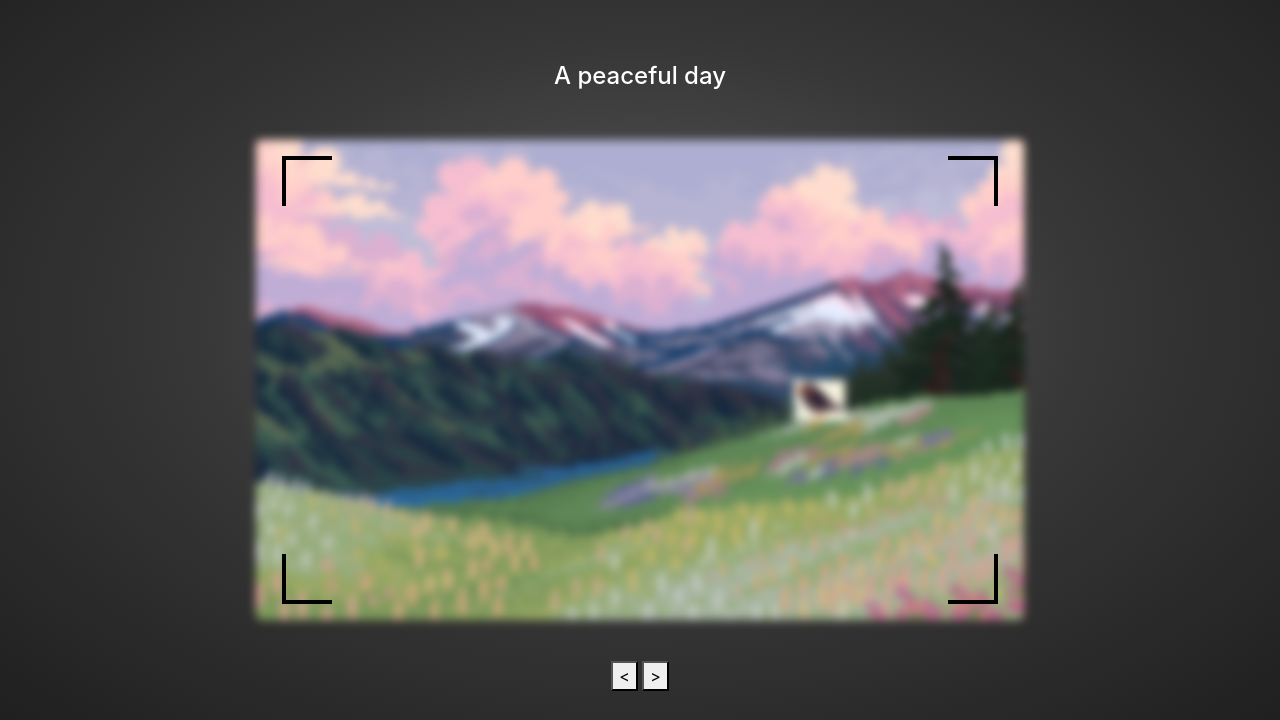
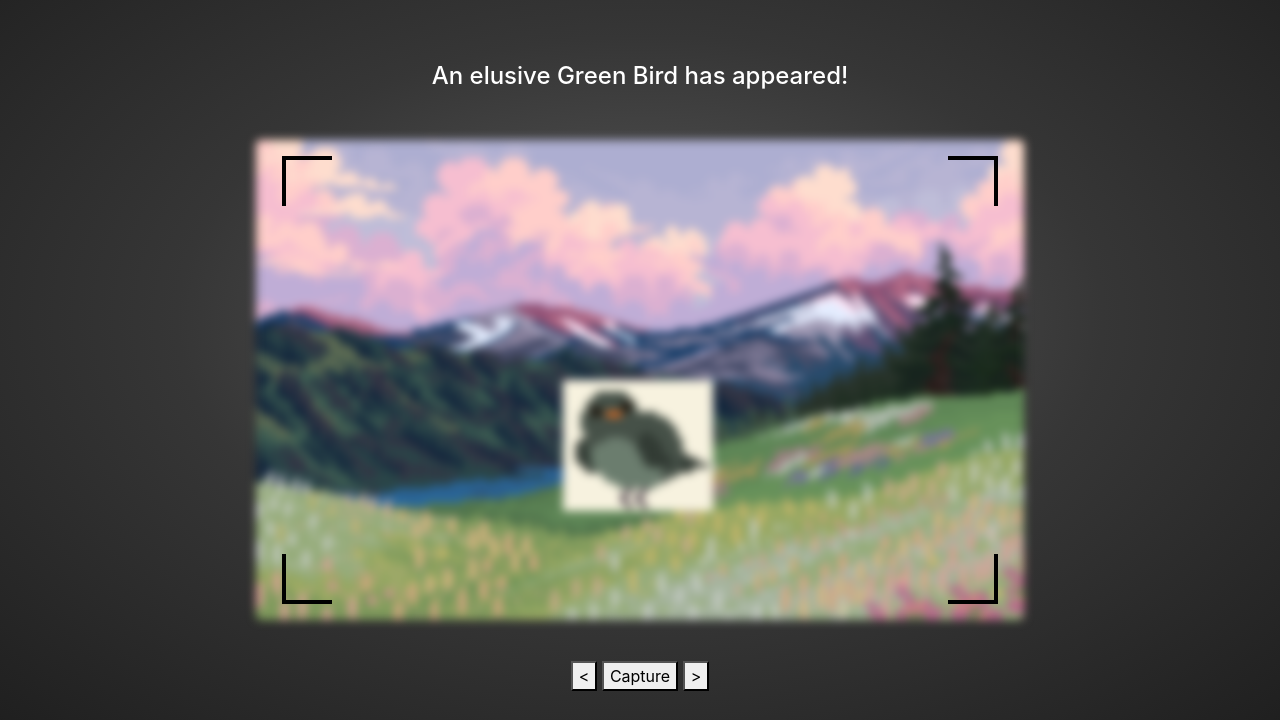
Before and after one commit to Alex0Blackwell/focused-bird-watcher-game, a plain HTML site: page index.html in a window 1280 px wide. Shown: the part 80-800 px from the top of the page. Drawn offline with nearby package versions, Linux system fonts and the light colour scheme.

Commit message:
implemented set title, set time, set price

```diff
--- a/css/master.css
+++ b/css/master.css
@@ -64,20 +64,23 @@ h1, h4,p {
 }
 
 #bird {
-  height: 40px;
+  width: 150px;
   position: absolute;
   top: 50%;
-  left: 70%;
+  left: 40%;
+}
+
+@media only screen and (max-width: 800px) {
+  #bird {
+    left: 30%;
+  }
 }
 
 @media only screen and (max-width: 600px) {
   #bird {
-    left: 65%;
+    left: 20%;
+  }
+  h1 {
+    font-size: 35px;
   }
 }
-
-@media only screen and (max-width: 340px) {
-  #bird {
-    left: 55%;
-  }
-}
--- a/index.html
+++ b/index.html
@@ -30,11 +30,12 @@
 
       <div class="col-lg-12 text-center">
         <button type="button" name="button" onmousedown="focusFn(true)"><</button>
+        <button type="button" name="button">Capture</button>
         <button type="button" name="button" onmousedown="focusFn(false)">></button>
       </div>
     </div>
 
+    <script src="js/blur.js" charset="utf-8"></script>
     <script src="js/bird.js" charset="utf-8"></script>
-    <script src="js/blur.js" charset="utf-8"></script>
   </body>
 </html>
--- a/js/bird.js
+++ b/js/bird.js
@@ -2,13 +2,18 @@ class Bird {
   birds = ["Black Bird", "Blue Bird", "Brown Bird", "Dark Blue Bird", "Gray Bird",
            "Green Bird", "Orange Bird", "Tan Bird", "Red Bird", "White Bird",
            "Yellow Bird", "Purple Bird"];
+
   imgName = ["blackBird.gif", "blueBird.gif","brownBird.gif","darkBlueBird.gif",
              "grayBird.gif","greenBird.gif","orangeBird.gif","tanBird.gif",
              "redBird.gif","whiteBird.gif","yellowBird.gif", "purpleBird.gif"];
 
+  titleWords = ["A wild ", "An elusive ", "The fabled ", "The forgotten ",
+                "A seemingly extinct ", "A crazy ", "A shy ", "The legendary ",
+                "The mythical "];
+
   /* gets the index based on a rarity sytem. The index is then used to get the
-   * bird name and the bird image name. return birds name */
-  getBird() {
+   * bird name and the bird image name */
+  setBird() {
     var choose = Math.floor(Math.random()*10);
     this.index = Math.floor(Math.random()*3);
     if(choose < 4) {
@@ -23,20 +28,33 @@ class Bird {
     this.file = this.imgName[this.index];
   }
 
-  /* get how long the bird will be on the screen for */
-  getTime() {
-
+  /* choses a random title from the titlewords array and sets it */
+  setTitle() {
+    var i = Math.floor(Math.random()*this.titleWords.length);
+    this.title = this.titleWords[i] + this.birds[this.index] + " has appeared!";
+    document.getElementById("birdInfo").innerHTML = this.title;
   }
 
-  /* get position of where the bird will be */
-  getPosition() {
-
+  /* get how long the bird will be on the screen for */
+  setTime() {
+    // for index 0, time of 12 s, for index 12, time of 2.7 s
+    this.time = Math.floor((10 / (this.index + 1) + 2) * 1000);
   }
 
   /* gets how much this bird will be worth, based on rarity of the bird and
   * clarity of the picture */
-  getPrice() {
+  setPrice() {
+    var el = document.getElementById("viewfinder");
+    // choppy chop that blur number. There's no good way to do this
+    var blurAmount = parseFloat(el.style.filter.split('(')[1].split('px')[0]);
+    // linear, index 0 -> $15 index 12 -> $136
+    var rawPrice = 10*this.index + 15;
+    rawPrice = Math.floor(rawPrice - (blurAmount * 20 + Math.random()*5));
 
+    if(rawPrice < 10)
+      rawPrice = 10;
+
+    this.price = rawPrice;
   }
 
 }
@@ -44,14 +62,18 @@ class Bird {
 
 // document.getElementById("myImg").style.filter = "blur(5px)";
 
-function main() {
+function birdGen() {
   var bird = new Bird();
-  bird.getBird();
-  console.log(bird.index);
-  console.log(bird.bird);
-  console.log(bird.file);
+  bird.setBird();
+  bird.setTitle();
+  bird.setTime();
+  console.log(bird.time);
   document.getElementById("bird").src = `css/imgs/${bird.file}`;
+  setTimeout(function() {
+    alert("Hello");
+    bird.setPrice();
+  }, bird.time);
 
 }
 
-main()
+birdGen()
--- a/js/blur.js
+++ b/js/blur.js
@@ -2,6 +2,7 @@ var tooIn = (Math.random() > 0.5);
 
 function focusFn(focusIn) {
   var el = document.getElementById("viewfinder");
+  // choppy chop that blur number. There's no good way to do this
   var currAmount = parseFloat(el.style.filter.split('(')[1].split('px')[0]);
 
   if(focusIn && tooIn) {
```
